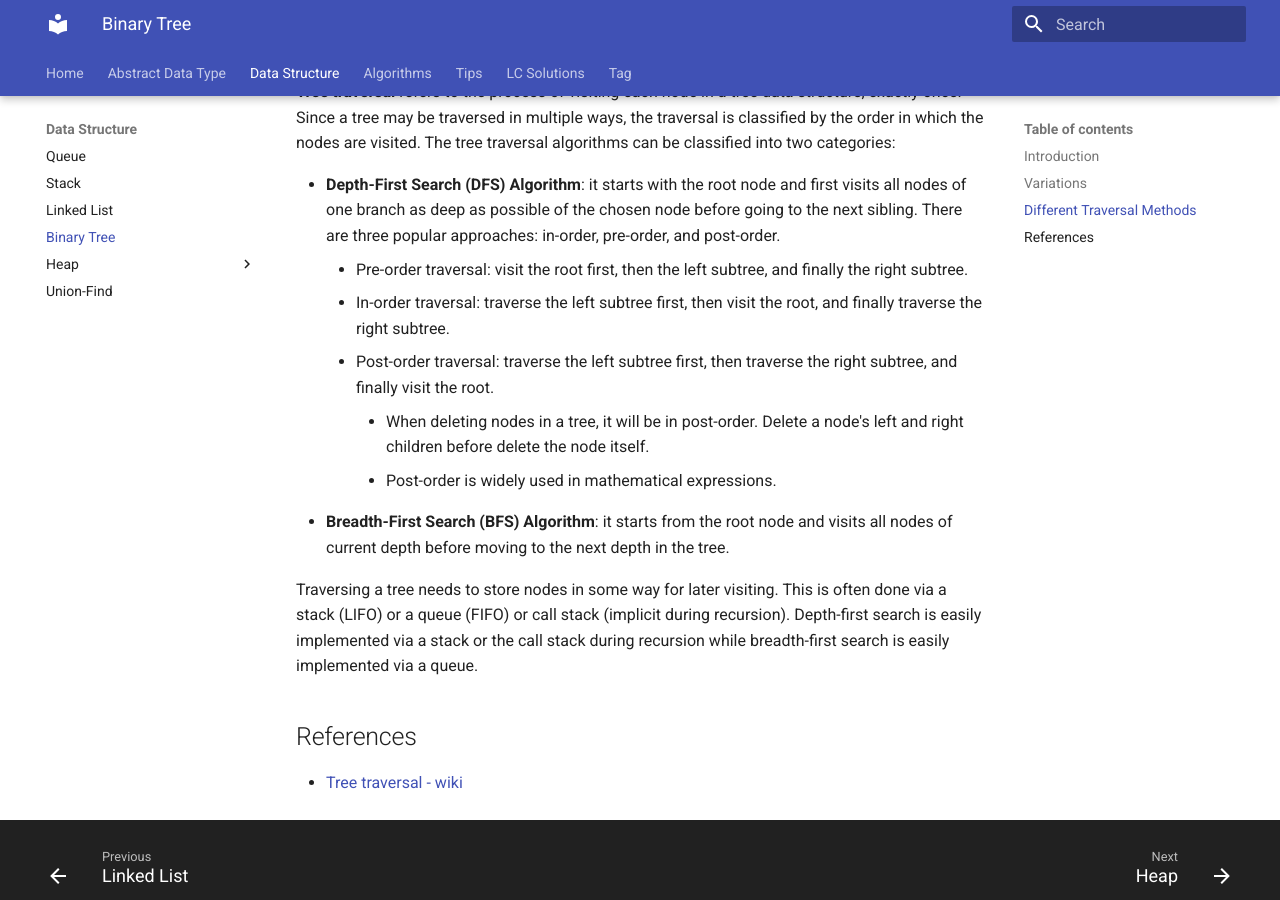
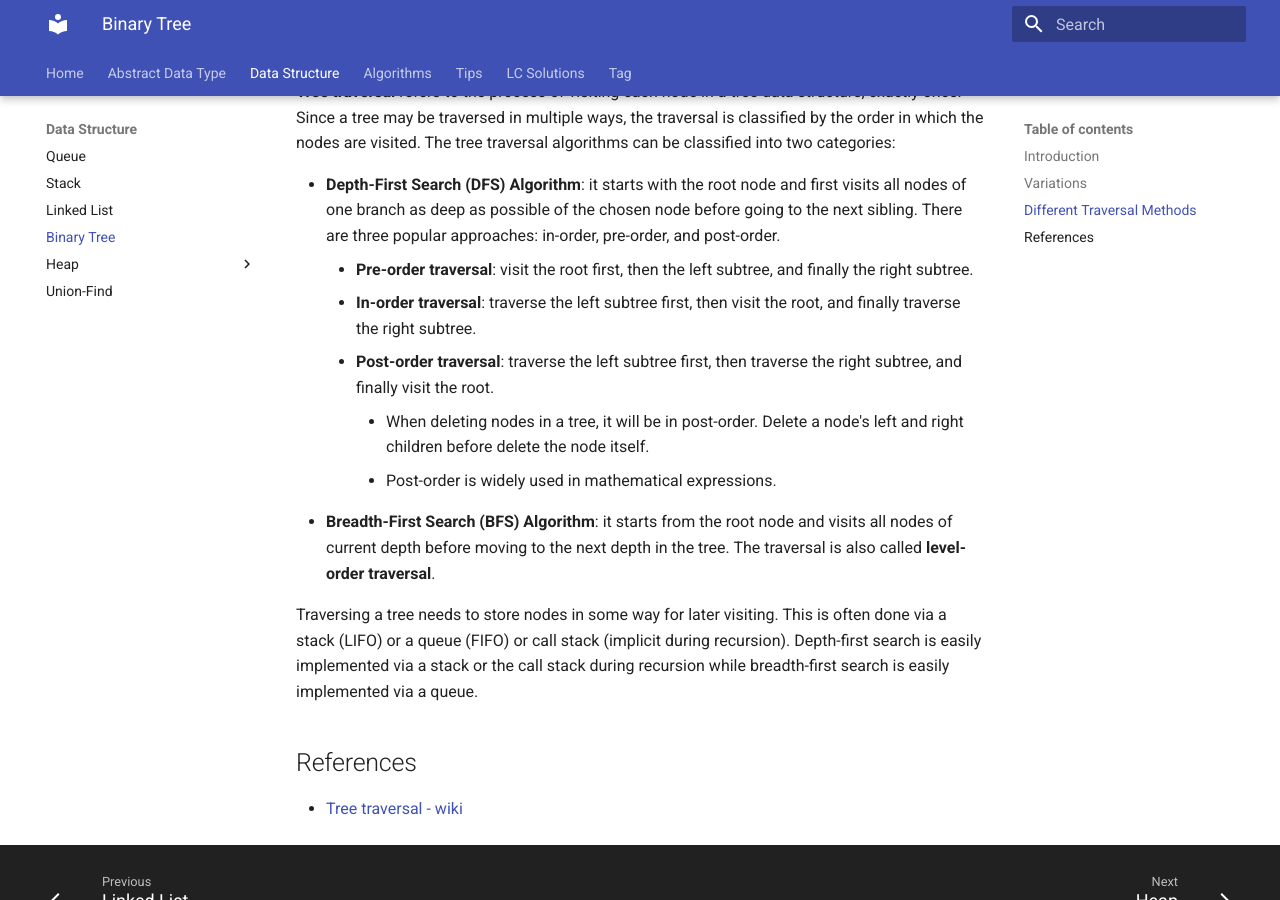
Before and after one commit to RogerLuo-Code/coding-practice, an MkDocs documentation site: the page built from docs/data-structure/binary-tree/binary-tree.md, in a window 1280 px wide and 900 px high, scrolled down 887 px. Built offline with MkDocs 1.6.1 and Material for MkDocs 9.7.7, drawn with Linux system fonts in a browser that asks for light colours.

Commit message:
Update binary tree notes

```diff
--- a/docs/data-structure/binary-tree/binary-tree.md
+++ b/docs/data-structure/binary-tree/binary-tree.md
@@ -33,17 +33,18 @@ can be classified into two categories:
 - **Depth-First Search (DFS) Algorithm**: it starts with the root node and first visits
 all nodes of one branch as deep as possible of the chosen node before going to the next
 sibling. There are three popular approaches: in-order, pre-order, and post-order.
-    - Pre-order traversal: visit the root first, then the left subtree, and finally the
+    - **Pre-order traversal**: visit the root first, then the left subtree, and finally the
     right subtree.
-    - In-order traversal: traverse the left subtree first, then visit the root, and finally
+    - **In-order traversal**: traverse the left subtree first, then visit the root, and finally
     traverse the right subtree.
-    - Post-order traversal: traverse the left subtree first, then traverse the right subtree,
+    - **Post-order traversal**: traverse the left subtree first, then traverse the right subtree,
     and finally visit the root.
         - When deleting nodes in a tree, it will be in post-order. Delete a node's left and
         right children before delete the node itself.
         - Post-order is widely used in mathematical expressions.
 - **Breadth-First Search (BFS) Algorithm**: it starts from the root node and visits all
-nodes of current depth before moving to the next depth in the tree.
+nodes of current depth before moving to the next depth in the tree. The traversal is
+also called **level-order traversal**.
 
 Traversing a tree needs to store nodes in some way for later visiting. This is often
 done via a stack (LIFO) or a queue (FIFO) or call stack (implicit during recursion).
```
